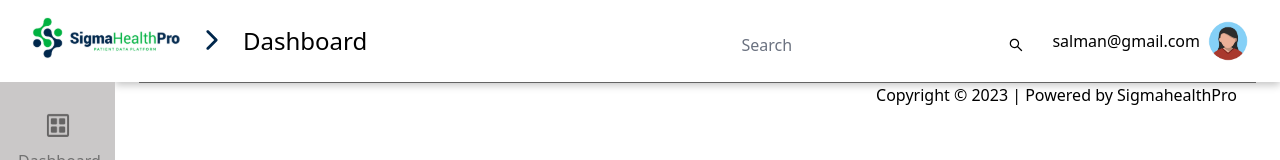
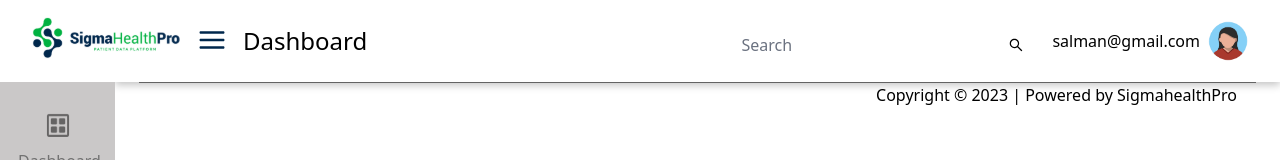
Before and after one commit to Web-Dev-Salman/sigmahealthpro, a React (Vite) app: page / in a window 1280 px wide. Shown: the top 160 px of the page. Built offline with nearby package versions, Linux system fonts and the light colour scheme.

Commit message:
toggle icon change

```diff
--- a/src/Layout/Sidebar/Sidebar.jsx
+++ b/src/Layout/Sidebar/Sidebar.jsx
@@ -2,7 +2,7 @@ import React, { useState } from 'react';
 import logoIconSigma from '../../assets/Icon/SigmaHealthProIcon.svg';
 import logoSigma from '../../assets/Logo/SigmaHealthProLogo.svg';
 import { Link } from 'react-router-dom';
-import { IoIosArrowForward } from "react-icons/io";
+import { CgMenu } from "react-icons/cg";
 import DashboardIcon from "../../assets/Icon/Control Panel.png"
 import EnrollmentReqiestIcon from "../../assets/Icon/Invite.svg"
 import PatientManagementIcon from "../../assets/Icon/Management.svg"
@@ -90,7 +90,7 @@ const Sidebar = ({ onMenuClick }) => {
         // w-64
         <div className={` z-10 h-screen relative `}>
             <div className='logo-div bg-white-900 p-4 '>
-                <IoIosArrowForward className={` text-seconderyColor text-3xl rounded absolute -right-28 top-[25px] cursor-pointer1 ${!collapsed ? "rotate-180 duration-500" : " rotate-0 duration-300"}`} onClick={() => setCollapsed(!collapsed)} />
+                <CgMenu className={` text-seconderyColor text-3xl rounded absolute -right-28 top-[25px] cursor-pointer1`} onClick={() => setCollapsed(!collapsed)} />
                 <div className='inline-flex'>
                     <img className={`w-full pl-4 ${!collapsed && "rotate-[360deg] w-full"} duration-500`} src={logoIconSigma} alt="" />
                     <img className={`w-auto duration-300 absolute top-[30px] left-[65px] ${!collapsed && "d-hidden "}`} src={logoSigma} alt="" />
```
